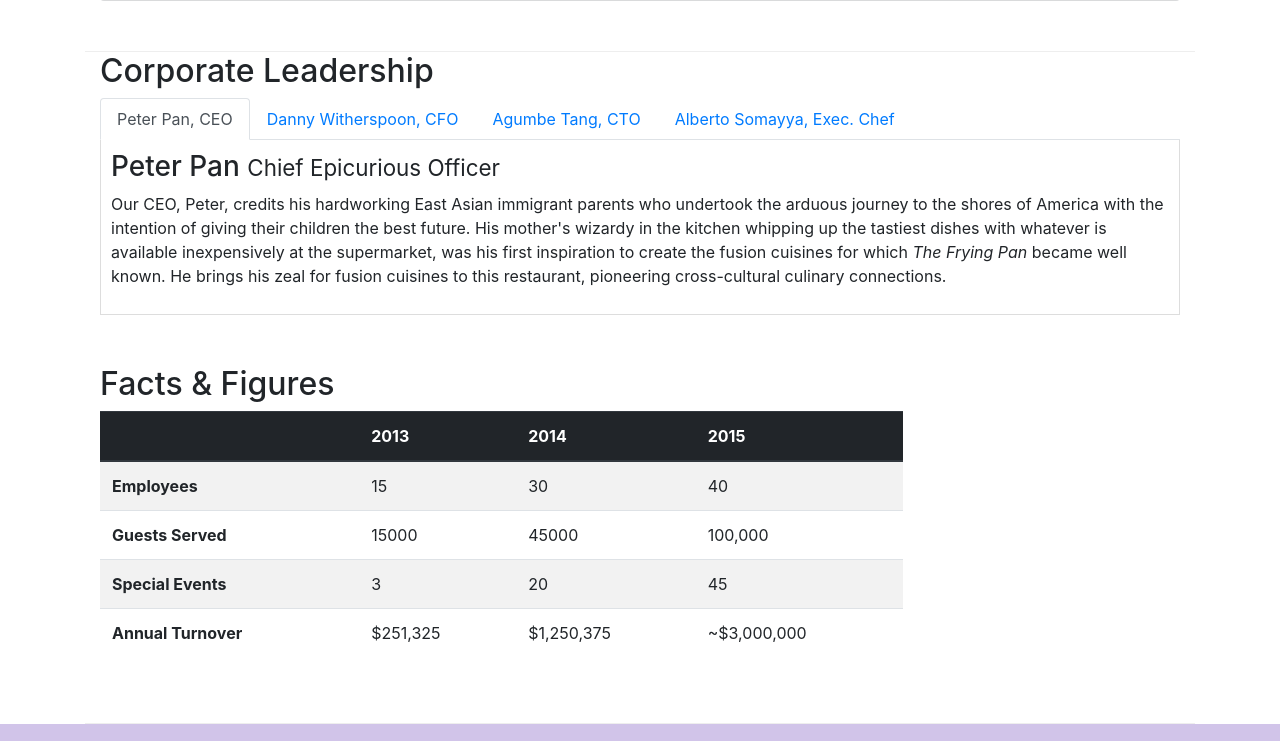
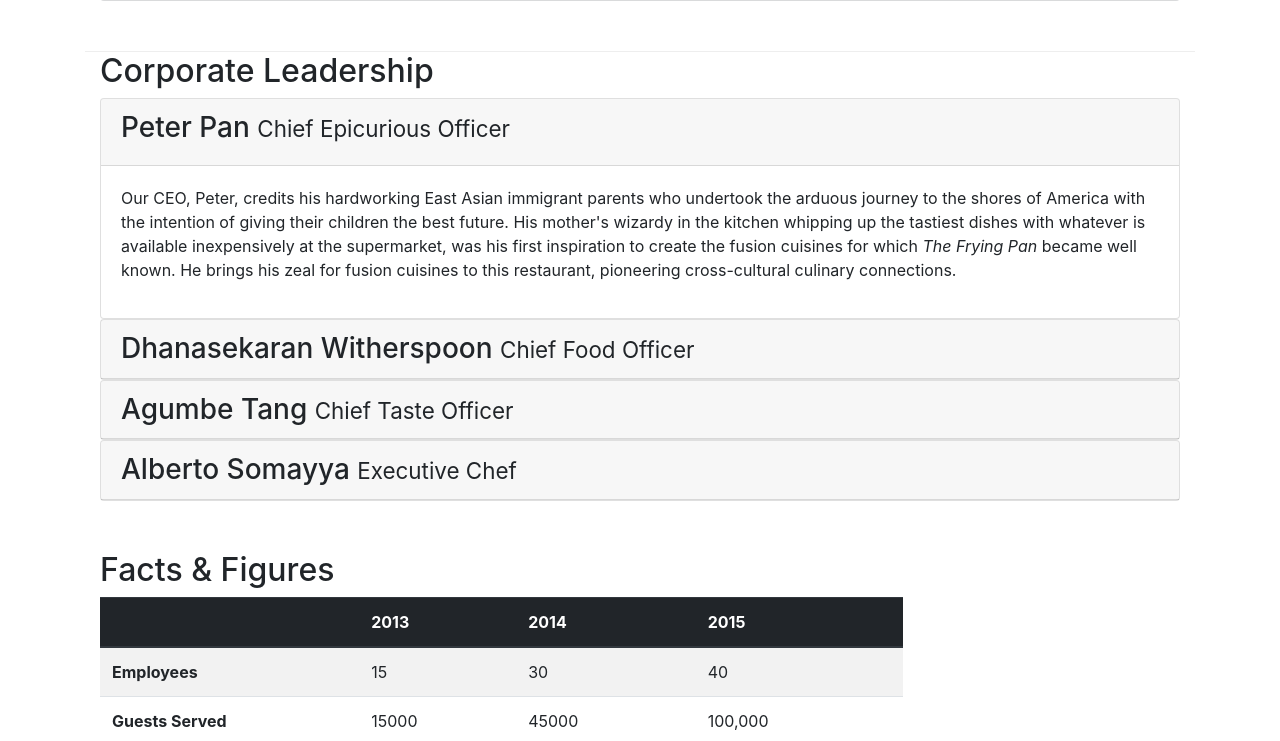
Before and after one commit to thomasroush/conFusion, a website: page aboutus.html in a window 1280 px wide. Shown: the part 920-1661 px from the top of the page. Drawn offline with nearby package versions, Linux system fonts and the light colour scheme.

Commit message:
accordian

```diff
--- a/aboutus.html
+++ b/aboutus.html
@@ -103,41 +103,66 @@
             <div class="col-12">
                 <h2>Corporate Leadership</h2>
 
-                <ul class="nav nav-tabs">
-                    <li class="nav-item">
-                      <a class="nav-link active" href="#peter"
-                        role="tab" data-toggle="tab">Peter Pan, CEO</a>
-                    </li>
-                    <li class="nav-item">
-                      <a class="nav-link" href="#danny" role="tab"
-                        data-toggle="tab">Danny Witherspoon, CFO</a>
-                    </li>
-                    <li class="nav-item">
-                      <a class="nav-link" href="#agumbe"role="tab"
-                        data-toggle="tab">Agumbe Tang, CTO</a>
-                    </li>
-                    <li class="nav-item">
-                      <a class="nav-link" href="#alberto" role="tab"
-                        data-toggle="tab">Alberto Somayya, Exec. Chef</a>
-                    </li>
-                </ul>
-                <div class="tab-content">
-                        <div role="tabpanel" class="tab-pane fade show active" id="peter">
-                            <h3>Peter Pan <small>Chief Epicurious Officer</small></h3>
-                            <p class="d-none d-sm-block">Our CEO, Peter, credits his hardworking East Asian immigrant parents who undertook the arduous journey to the shores of America with the intention of giving their children the best future. His mother's wizardy in the kitchen whipping up the tastiest dishes with whatever is available inexpensively at the supermarket, was his first inspiration to create the fusion cuisines for which <em>The Frying Pan</em> became well known. He brings his zeal for fusion cuisines to this restaurant, pioneering cross-cultural culinary connections.</p>
+                <div id="accordian">
+
+                        <div class="card">
+                            <div class="card-header" role="tab" id="peterhead">
+                                <h3 class="mb-0">
+                                    <a data-toggle="collapse" data-target="#peter">
+                                <h3>Peter Pan <small>Chief Epicurious Officer</small></h3>
+                            </div>
+                            <div class="collapse show" id="peter" data-parent="#accordion">
+                                    <div class="card-body">
+                                        <p class="d-none d-sm-block">Our CEO, Peter, credits his hardworking East Asian immigrant parents who undertook the arduous journey to the shores of America with the intention of giving their children the best future. His mother's wizardy in the kitchen whipping up the tastiest dishes with whatever is available inexpensively at the supermarket, was his first inspiration to create the fusion cuisines for which <em>The Frying Pan</em> became well known. He brings his zeal for fusion cuisines to this restaurant, pioneering cross-cultural culinary connections.</p>
+                                    </div>
+                            </div>
                         </div>
-                        <div role="tabpanel" class="tab-pane fade show" id="danny">
-                            <h3>Dhanasekaran Witherspoon <small>Chief Food Officer</small></h3>
-                            <p class="d-none d-sm-block">Our CFO, Danny, as he is affectionately referred to by his colleagues, comes from a long established family tradition in farming and produce. His experiences growing up on a farm in the Australian outback gave him great appreciation for varieties of food sources. As he puts it in his own words, <em>Everything that runs, wins, and everything that stays, pays!</em></p>
+
+                        <div class="card">
+                                <div class="card-header" role="tab" id="dannyhead">
+                                        <h3 class="mb-0">
+                                            <a class="collapsed" data-toggle="collapse" data-target="#danny">
+                                                    Dhanasekaran Witherspoon <small>Chief Food Officer</small>
+                                            </a>
+                                        </h3>
+                                </div>
+                                <div class="collapse" id="danny" data-parent="#accordion">
+                                    <div class="card-body">
+                                        <p class="d-none d-sm-block">Our CFO, Danny, as he is affectionately referred to by his colleagues, comes from a long established family tradition in farming and produce. His experiences growing up on a farm in the Australian outback gave him great appreciation for varieties of food sources. As he puts it in his own words, <em>Everything that runs, wins, and everything that stays, pays!</em></p>
+                                    </div>
+                                </div>
                         </div>
-                        <div role="tabpanel" class="tab-pane fade show" id="agumbe">
-                            <h3>Agumbe Tang <small>Chief Taste Officer</small></h3>
-                            <p class="d-none d-sm-block">Blessed with the most discerning gustatory sense, Agumbe, our CTO, personally ensures that every dish that we serve meets his exacting tastes. Our chefs dread the tongue lashing that ensues if their dish does not meet his exacting standards. He lives by his motto, <em>You click only if you survive my lick.</em></p>
+
+                        <div class="card">
+                                <div class="card-header" role="tab" id="agumbehead">
+                                        <h3 class="mb-0">
+                                            <a class="collapsed" data-toggle="collapse" data-target="#agumbe">
+                                            Agumbe Tang <small>Chief Taste Officer</small>
+                                            </a>
+                                        </h3>
+                                </div>
+                                <div class="collapse" id="agumbe" data-parent="#accordion">
+                                        <div class="card-body">
+                                            <p class="d-none d-sm-block">Blessed with the most discerning gustatory sense, Agumbe, our CTO, personally ensures that every dish that we serve meets his exacting tastes. Our chefs dread the tongue lashing that ensues if their dish does not meet his exacting standards. He lives by his motto, <em>You click only if you survive my lick.</em></p>
+                                        </div>
+                                </div>
                         </div>
-                        <div role="tabpanel" class="tab-pane fade show" id="alberto">
-                            <h3>Alberto Somayya <small>Executive Chef</small></h3>
-                            <p class="d-none d-sm-block">Award winning three-star Michelin chef with wide International experience having worked closely with whos-who in the culinary world, he specializes in creating mouthwatering Indo-Italian fusion experiences. He says, <em>Put together the cuisines from the two craziest cultures, and you get a winning hit! Amma Mia!</em></p>
+
+                        <div class="card">
+                                <div class="card-header" role="tab" id="albertohead">
+                                    <h3 class="mb-0">
+                                            <a class="collapsed" data-toggle="collapse" data-target="#alberto">
+                                            Alberto Somayya <small>Executive Chef</small>
+                                            </a>
+                                    </h3>
+                                </div>
+                                <div class="collapse" id="alberto" data-parent="#accordion">
+                                        <div class="card-body">
+                                        <p class="d-none d-sm-block">Award winning three-star Michelin chef with wide International experience having worked closely with whos-who in the culinary world, he specializes in creating mouthwatering Indo-Italian fusion experiences. He says, <em>Put together the cuisines from the two craziest cultures, and you get a winning hit! Amma Mia!</em></p>
+                                        </div>
+                                </div>
                         </div>
+
                 </div>
             </div>
        </div>
```
